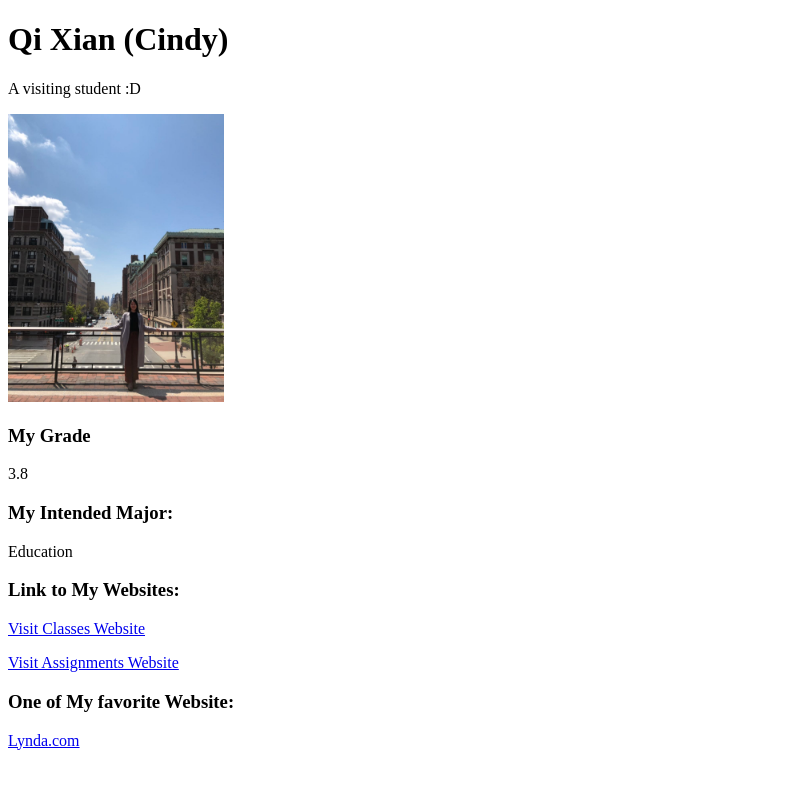
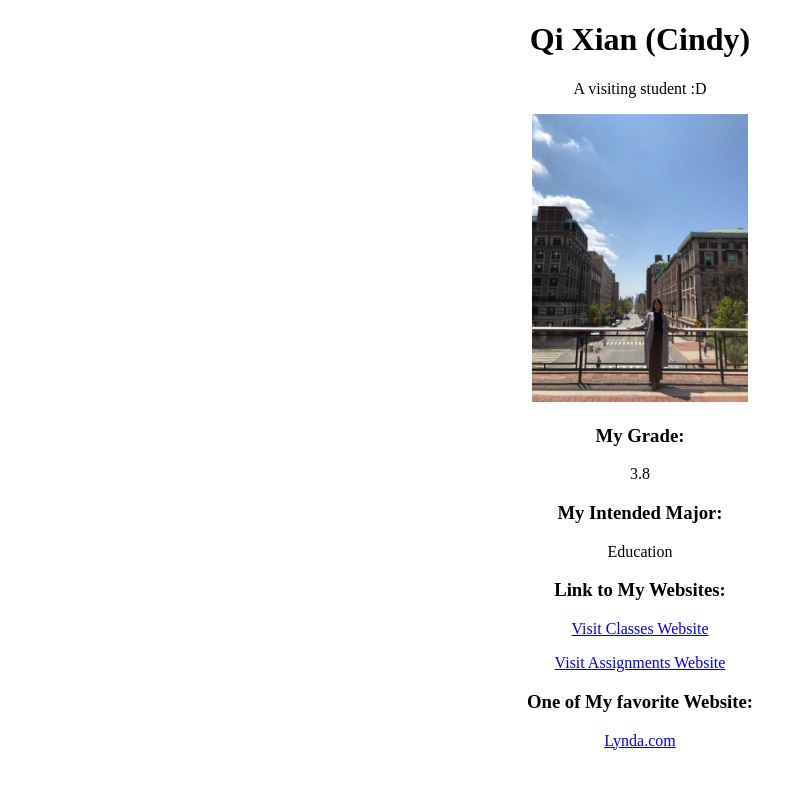
Before and after one commit to Cindy-Xian/Flask, a Flask app: page / in a window 1280 px wide. Shown: the whole page, without its empty margins (0-807 px from the left). Run offline with Flask 2, Linux system fonts and the light colour scheme.

Commit message:
Finish Main Page

```diff
--- a/templates/index.html
+++ b/templates/index.html
@@ -5,19 +5,41 @@
         <title>Home</title>
     <head>
     <body>
-        <p><h1>Qi Xian (Cindy)</h1></p>
-        <p>A visiting student :D</p>
+        <div style="text-align:center">
+            <span><h1>Qi Xian (Cindy)</h1><span>
+        </div>
+        <div style="text-align:center">
+            <span>A visiting student :D<span>
+        </div>
+        <p align="center">
             <img src="/static/images/mypicture.jpg" alt="Cindy Xian" style="width:216px;height:288px"/>
-        <p><h3>My Grade</h3></p>
+        </p>
+        <div style="text-align:center">
+            <span>
+                <h3>My Grade:</h3>
                 <h> 3.8 </h>
+            <span>
+        </div>
+        <div style="text-align:center">
+            <span>
                 <h3>My Intended Major:</h3>
-        <h>Education</h>
+                <p>Education</p>
+            <span>
+        </div>
+        <div style="text-align:center">
+            <span>
                 <h3>Link to My Websites:</h3>
                 <a href="/classes">Visit Classes Website</a>
                 <p><a href="/assignments">Visit Assignments Website</a></p>
+            <span>
+        </div>
+        <div style="text-align:center">
+            <span>
                 <h3>One of My favorite Website:</h3>
                 <a href="https://www.lynda.com/Programming-Languages-training-tutorials/1467-0.html?previousCategory=50">
                     Lynda.com</a>
+            <span>
+        </div>
 
 
 
```
Lines whose indentation alone changed are shown as unchanged.
